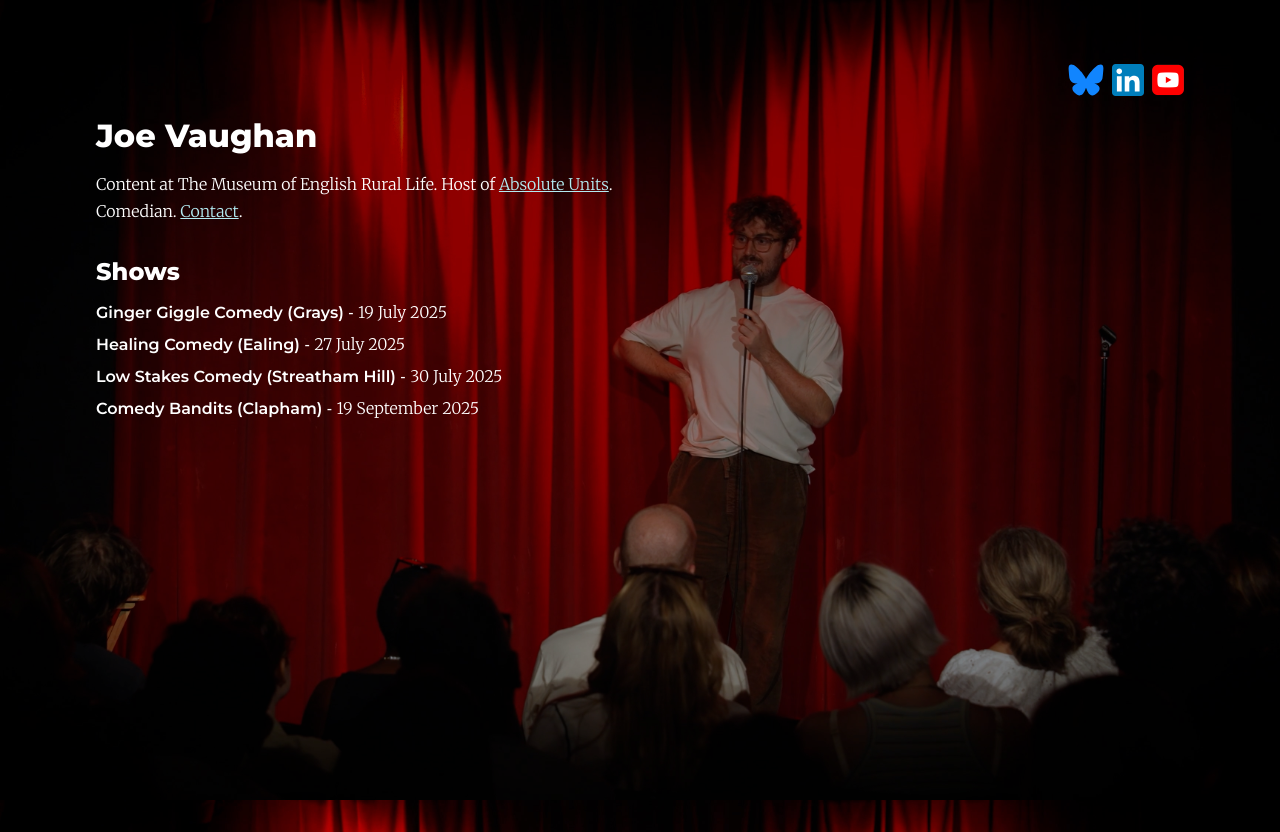
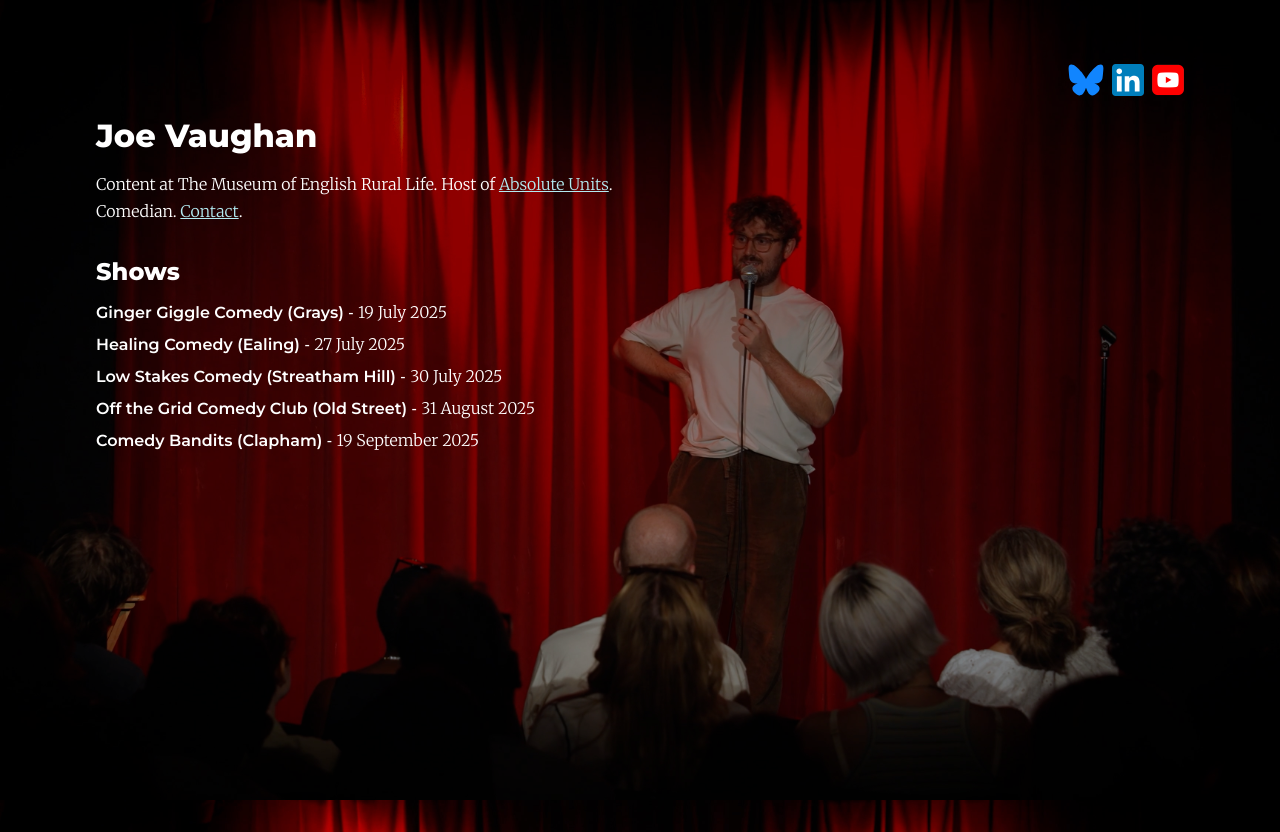
Before and after one commit to joevaugh4n/joevaugh4n, a React (Vite) app: page / in a window 1280 px wide. Built offline with nearby package versions, Linux system fonts and the light colour scheme.

Commit message:
added new show

```diff
--- a/src/App.tsx
+++ b/src/App.tsx
@@ -53,6 +53,7 @@ function App() {
         <h2>Shows</h2>
         <ul>
           {ShowList.slice()
+            .filter(show => show.date > new Date())
             .sort((a, b) => a.date.getTime() - b.date.getTime())
             .map((show) => (
               <Show
--- a/src/ShowList.tsx
+++ b/src/ShowList.tsx
@@ -30,9 +30,15 @@ export const ShowList: ShowProps[] = [
     location: "Clapham",
     date: new Date("2025-09-19"),
   },
+  {
+    id: 4,
+    title: 'Off the Grid Comedy Club',
+    location: 'Old Street',
+    date: new Date("2025-08-31")
+  }
 ];
 
-export function Show({ title, date, location, id }: ShowProps) {
+export function Show({ title, date, location }: ShowProps) {
   return (
     <li className="show">
       <span className="title">{title}</span>{" "}
```
